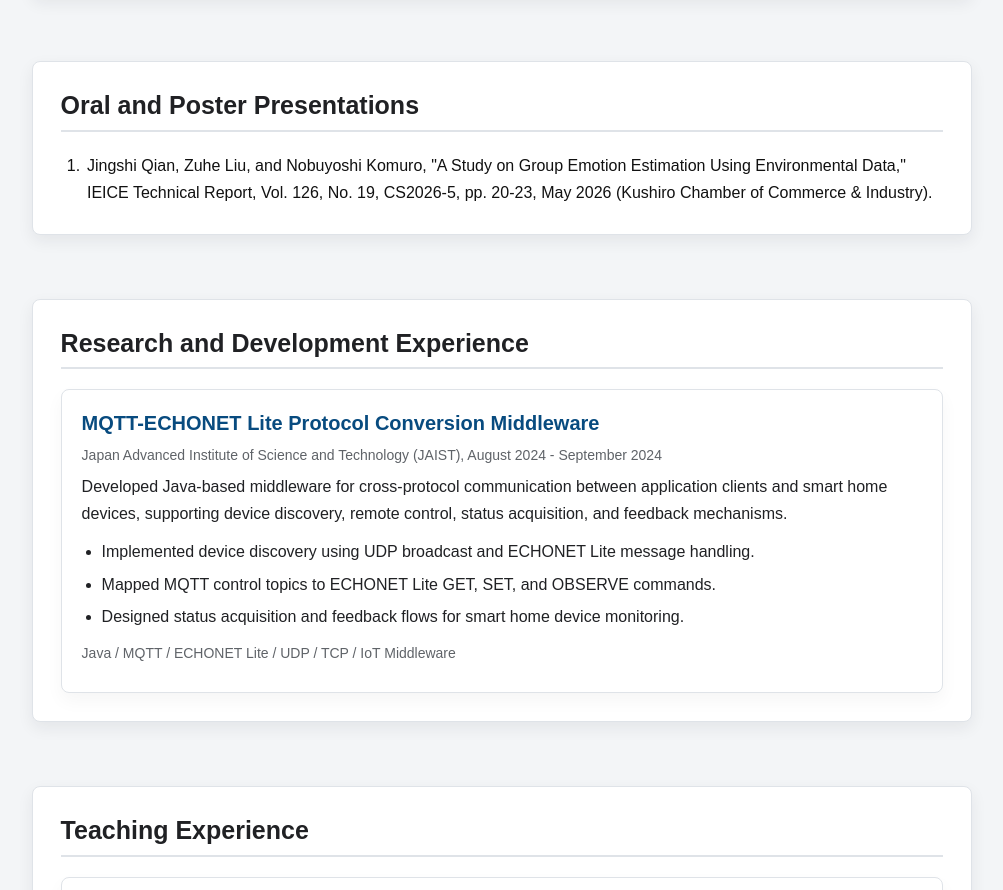
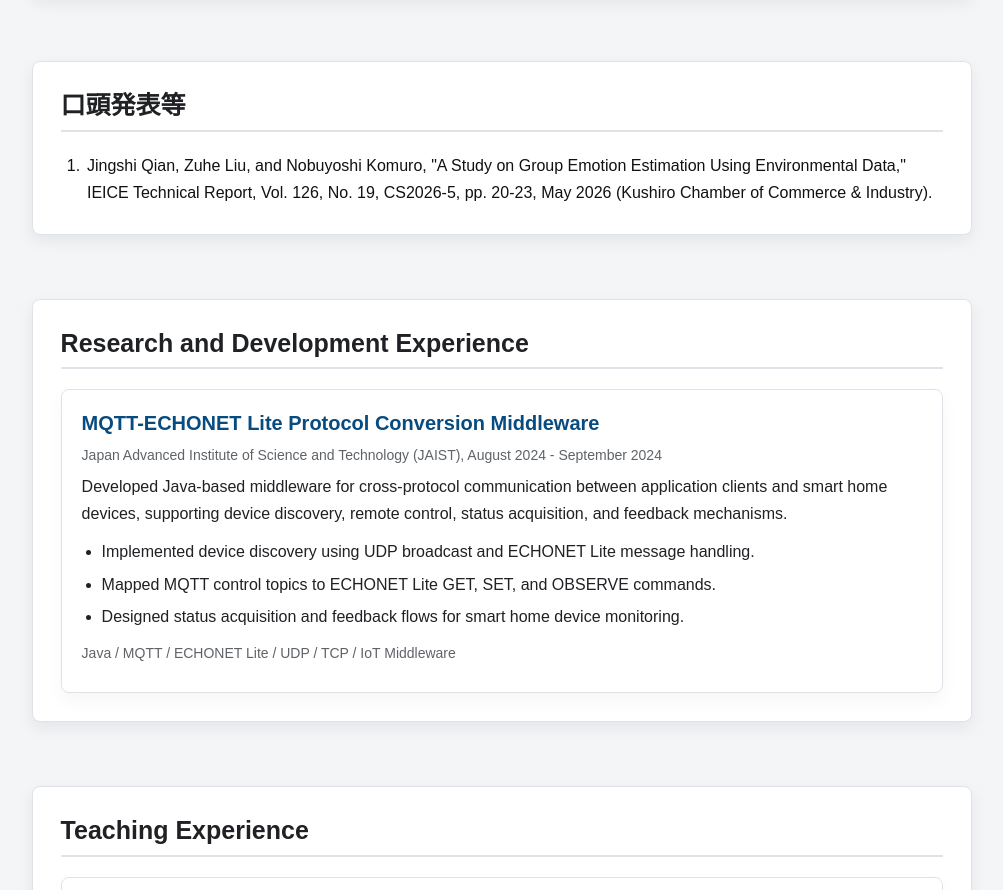
Before and after one commit to TIAVCB-LZH/TIAVCB-LZH.github.io, a plain HTML site: page index.html in a window 1280 px wide. Shown: the part 2778-3668 px from the top of the page, without its empty margins (138-1141 px from the left). Drawn offline with Linux system fonts and the light colour scheme.

Commit message:
Unify presentations heading across all languages

```diff
--- a/index.html
+++ b/index.html
@@ -203,7 +203,7 @@
         </section>
 
         <section id="presentations">
-            <h2 data-i18n="presentations_title">Oral and Poster Presentations</h2>
+            <h2 data-i18n="presentations_title">口頭発表等</h2>
 
             <ol class="reference-list">
                 <li data-i18n="presentation_1_meta">Jingshi Qian, Zuhe Liu, and Nobuyoshi Komuro, &quot;A Study on Group Emotion Estimation Using Environmental Data,&quot; IEICE Technical Report, Vol. 126, No. 19, CS2026-5, pp. 20-23, May 2026 (Kushiro Chamber of Commerce &amp; Industry).</li>
@@ -263,6 +263,6 @@
         <p data-i18n="footer_updated">Last updated: June 2026</p>
     </footer>
 
-    <script src="script.js?v=20261124-remove-news"></script>
+    <script src="script.js?v=20261127-presentations-heading"></script>
 </body>
 </html>
--- a/script.js
+++ b/script.js
@@ -38,7 +38,7 @@ const translations = {
     education_3_title: "Dalian University of Foreign Languages, China",
     education_3_text: "B.Eng. in Network Engineering",
 
-    presentations_title: "Oral and Poster Presentations",
+    presentations_title: "口頭発表等",
     international_conferences_title: "International Conferences",
     conference_1_meta: "Z. Liu, J. Qian, and N. Komuro, \"Probabilistic Group Emotion Estimation from Environmental Sensor Data Using Entropy-Based Reliability Evaluation,\" Proc. 15th International Conference on Communications, Circuits and Systems (ICCCAS), pp. 95-99, Jul. 2026 (Takasaki, Japan).",
     publications_title: "Publications",
@@ -106,7 +106,7 @@ const translations = {
     education_3_title: "大连外国语大学",
     education_3_text: "网络工程 学士(工学)",
 
-    presentations_title: "口头及海报发表等",
+    presentations_title: "口頭発表等",
     international_conferences_title: "国际会议",
     conference_1_meta: "Z. Liu, J. Qian, and N. Komuro, \"Probabilistic Group Emotion Estimation from Environmental Sensor Data Using Entropy-Based Reliability Evaluation,\" Proc. 15th International Conference on Communications, Circuits and Systems (ICCCAS), pp. 95-99, Jul. 2026 (Takasaki, Japan).",
     publications_title: "论文",
```
